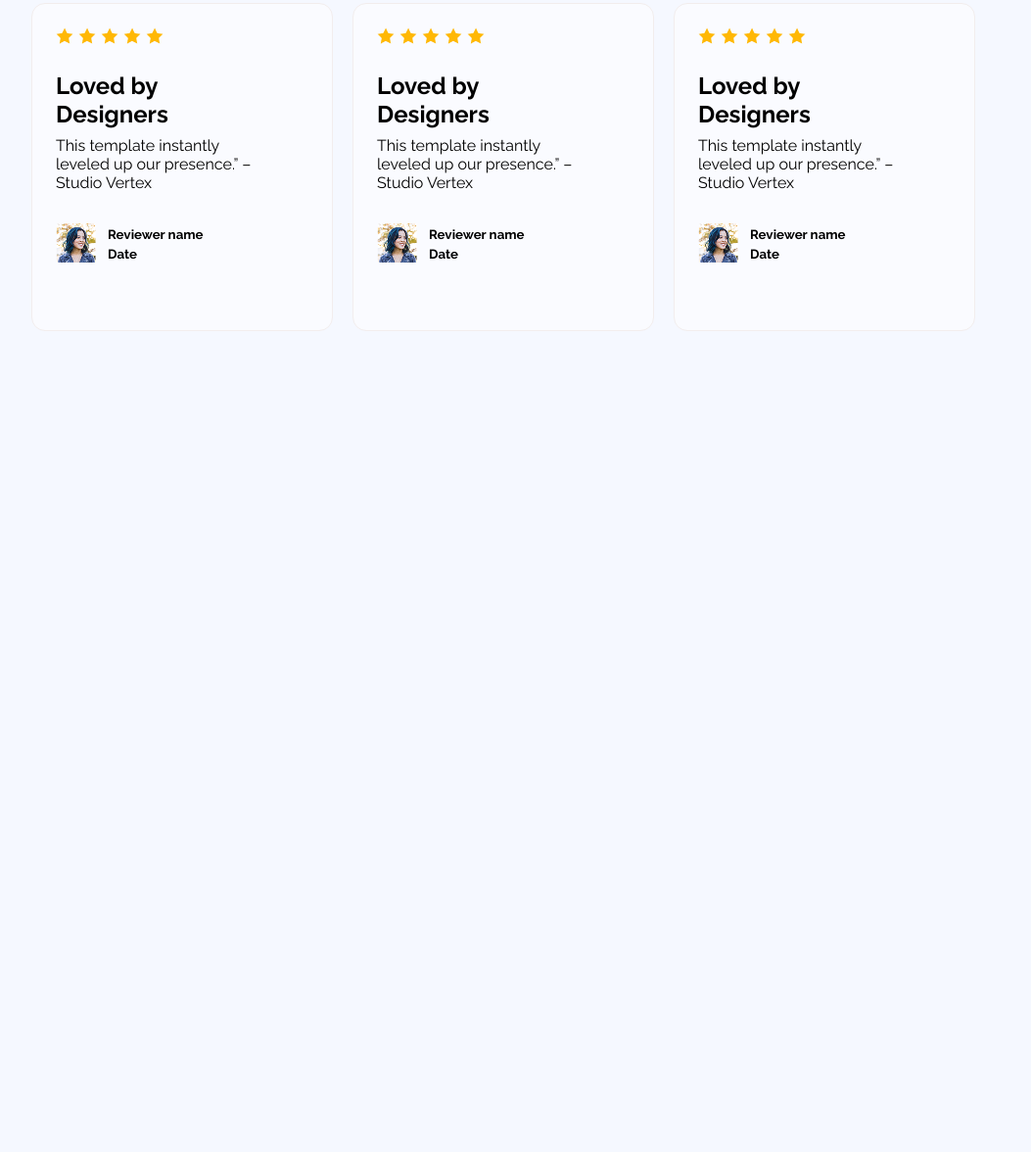
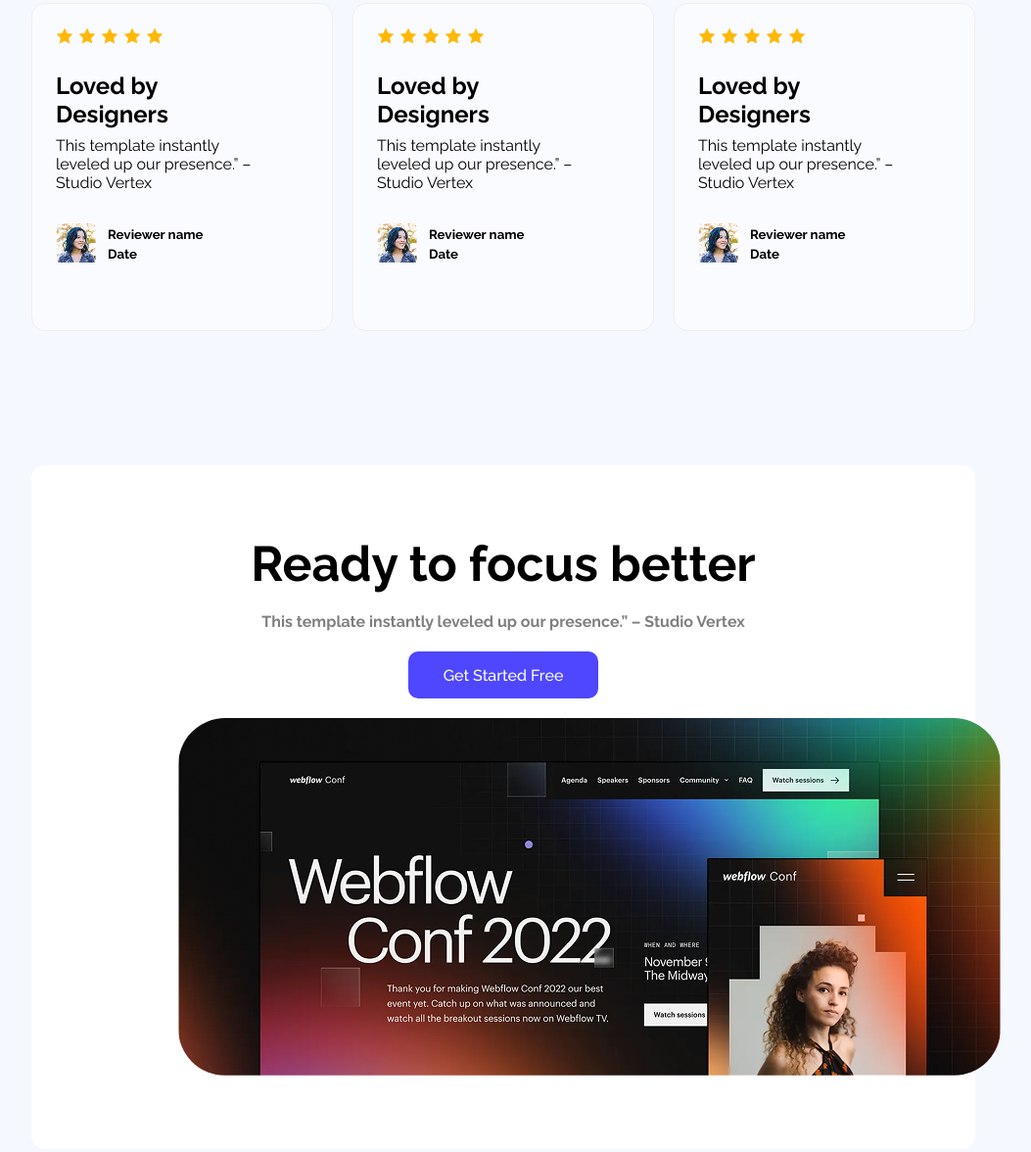
Before and after one commit to bitvotion/wavora-ph-a01, a plain HTML site: page index.html in a window 1280 px wide. Shown: the part 2229-3405 px from the top of the page at 98% size, without its empty margins (126-1179 px from the left). Before the commit the page ends 2704 px from the top, so only its background shows below. Drawn offline with Linux system fonts and the light colour scheme.

Commit message:
add ready to focus section

```diff
--- a/index.html
+++ b/index.html
@@ -57,7 +57,7 @@
                 </div>
             </div>
          </section>
-         <!-- User Review Section -->
+         <!-- Users’ Feedback Section -->
           <section class="review-section">
             <h2 class="review-section-title">What our users say</h2>
             <div class="review-card">
@@ -108,6 +108,19 @@
                 </div>
             </div>
           </section>
+          <!-- Ready to focus section -->
+          <section class="focus-section">
+            <div class="focus-section-title">
+                <h1>Ready to focus better</h1>
+            </div>
+            <div class="focus-section-subtitle">
+                <h4>This template instantly leveled up our presence.” – Studio Vertex</h4>
+            </div>
+            <div class="focus-section-btn">
+                <button class="btn">Get Started Free</button>
+            </div>
+            <div class="focus-section-banner"><img src="./assets/wc-big.png" alt=""></div>
+          </section>
      </main>
     <!-- Footer -->
 </body>
--- a/style.css
+++ b/style.css
@@ -188,3 +188,32 @@ review-description{
   margin-top: 20px;
   margin-bottom: 5px;
 }
+
+/* Ready to focus section */
+.focus-section{
+  text-align: center;
+  background-color: #ffffff;
+  border-radius: 14px;
+  padding: 71px 150px;
+  margin: 0 150px;
+}
+.focus-section-title h1{
+  font-size: 50px;
+  font-weight: bold;
+  margin-bottom: 20px;
+}
+.focus-section-subtitle{
+  font-size: 16px;
+  font-weight: 500;
+  color: rgba(0, 0, 0, 0.5);
+  margin-top: 0;
+}
+.focus-section-btn{
+  margin-bottom: 20px;
+}
+.focus-section-btn .btn{
+  font-weight: 500;
+}
+.focus-section-banner img{
+  border-radius: 48px;
+}
```
